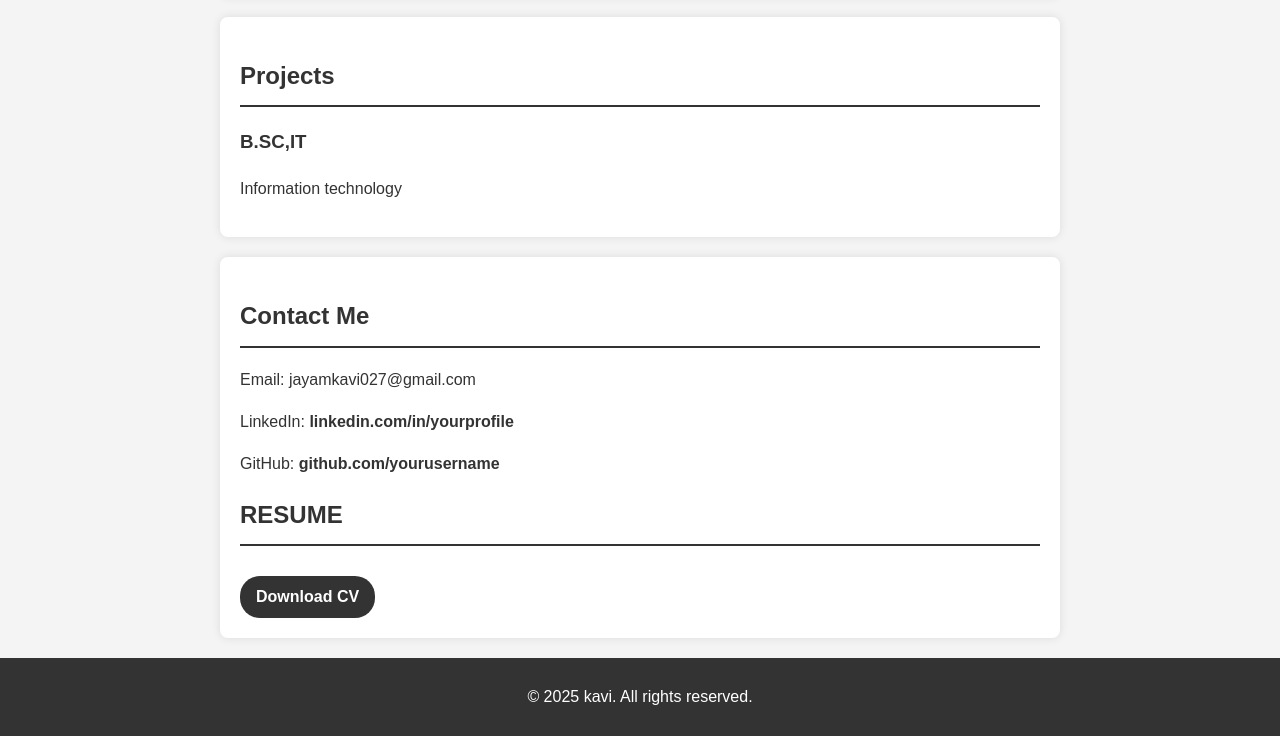
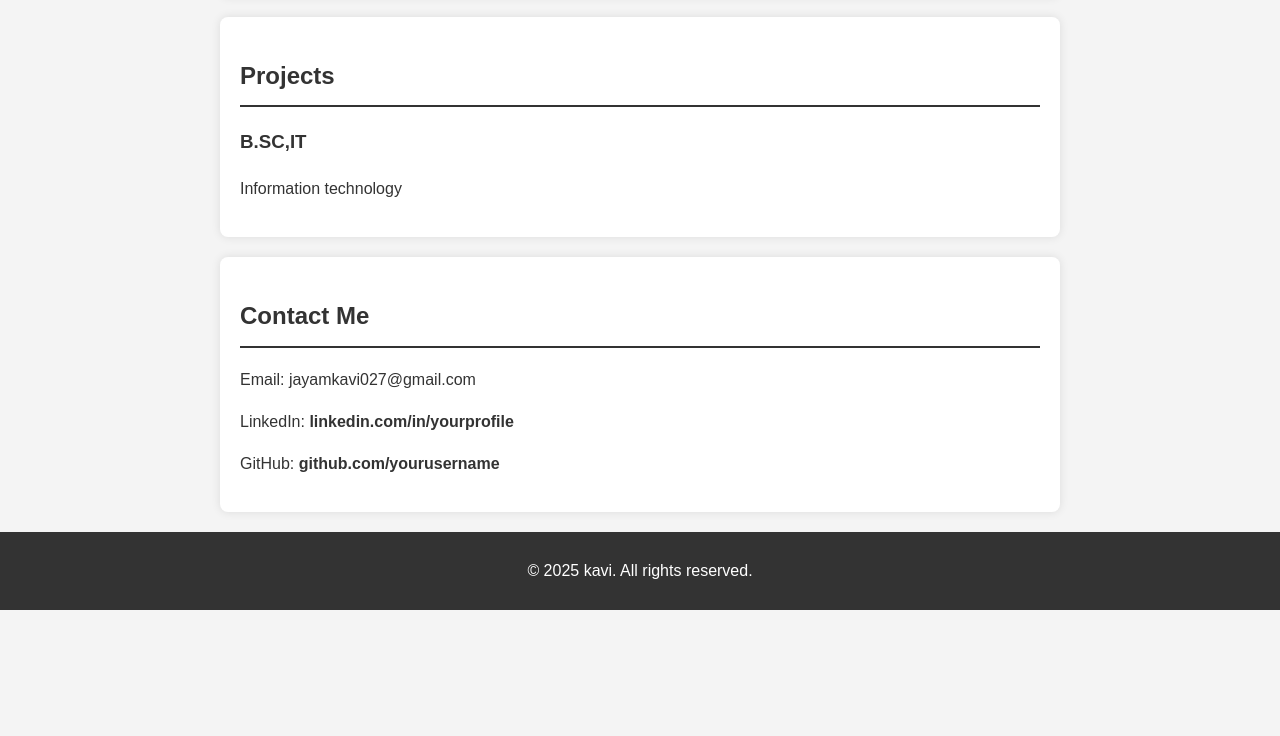
Before and after one commit to jayamkavi/kavii, a plain HTML site: page index.html in a window 1280 px wide. Shown: the part 681-1417 px from the top of the page. After the commit the page ends 1291 px from the top, so only its background shows below. Drawn offline with Linux system fonts and the light colour scheme.

Commit message:
Update index.html

```diff
--- a/index.html
+++ b/index.html
@@ -43,9 +43,7 @@
     <p>LinkedIn: <a href="https://in.linkedin.com/in/riya-ram-b166892a8" target="_blank">linkedin.com/in/yourprofile</a></p>
     <p>GitHub: <a href=" https://jayamkavi.github.io/kavi/" target="_blank">github.com/yourusername</a></p>
 
-    <h2>RESUME</h2>
-        <a href="jayakavitha1.pdf" class="download-button">Download CV</a>
-        </div>
+
 
   </section>
 
```
